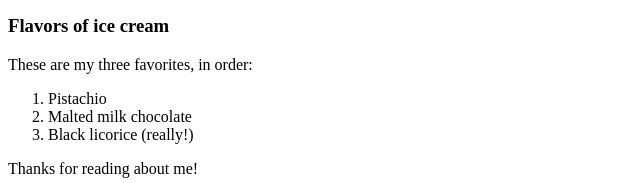
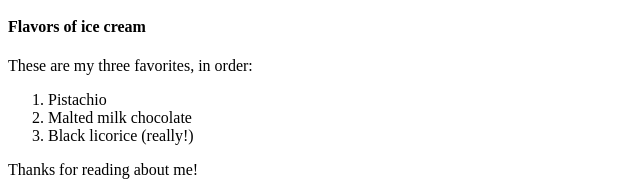
Before and after one commit to tonyfroc/my-first-webpage, a plain HTML site: page favorite.things.html in a window 1280 px wide. Shown: the part 313-496 px from the top of the page, 0-640 px from the left. Drawn offline with Linux system fonts and the light colour scheme.

Commit message:
Prettier formatting changes

```diff
--- a/favorite.things.html
+++ b/favorite.things.html
@@ -5,13 +5,16 @@
   </head>
   <body>
     <h1>My favorite things</h1>
+
     <h2>These are a few of my favorite things.</h2>
 
     <h3>People</h3>
+
     <p>Here are some of my favorite people!</p>
     <ul>
       <li>My brother Christopher</li>
-    <li>My mom and dad:
+      <li>
+        My mom and dad:
         <ul>
           <li>Steve</li>
           <li>Carol</li>
@@ -21,7 +24,7 @@
       <li>My friend Candy</li>
     </ul>
 
-  <h3>Flavors of ice cream</h3>
+    <h4>Flavors of ice cream</h4>
     <p>These are my three favorites, in order:</p>
     <ol>
       <li>Pistachio</li>
```
Also changed, not shown: my-first-webpage.html (+2 -1 lines). Lines whose indentation alone changed are shown as unchanged.
